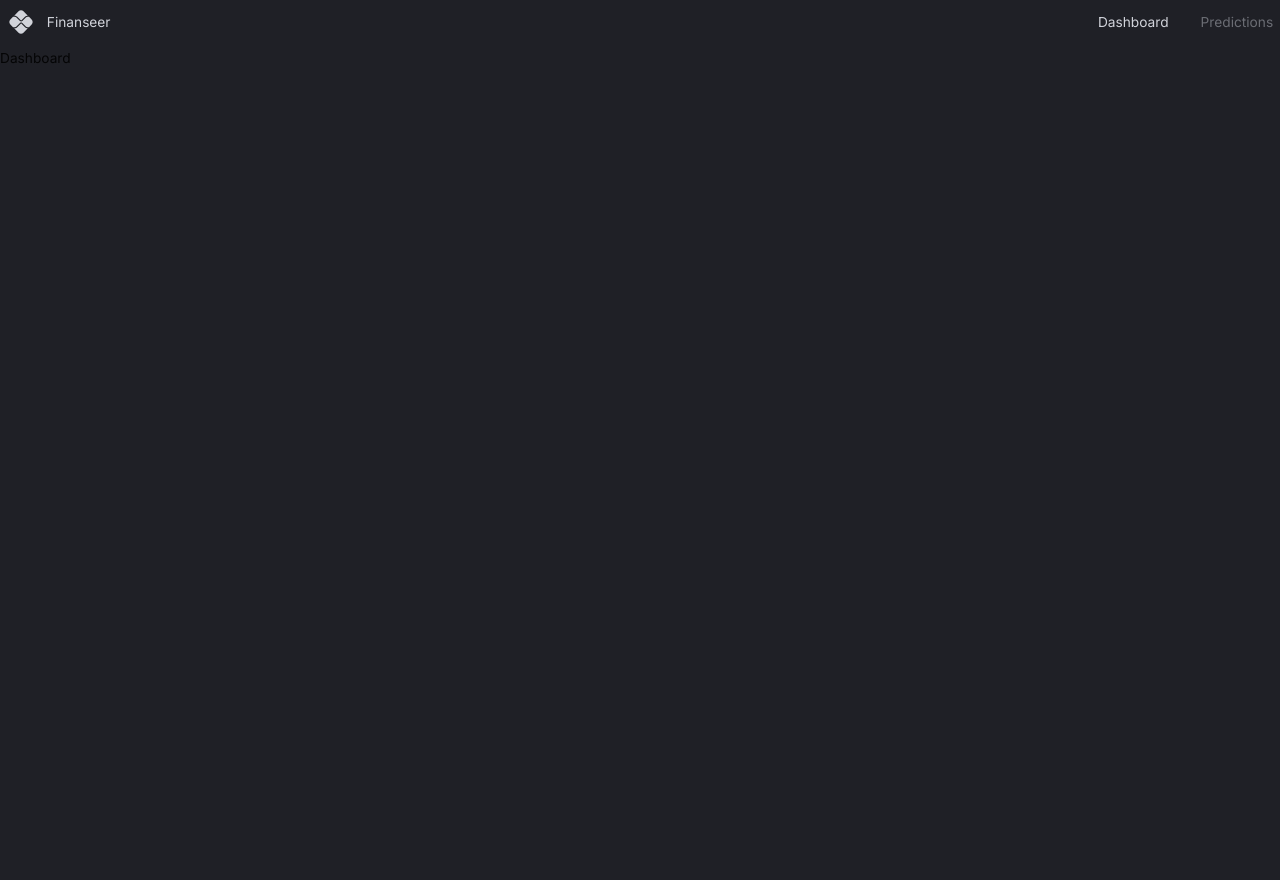
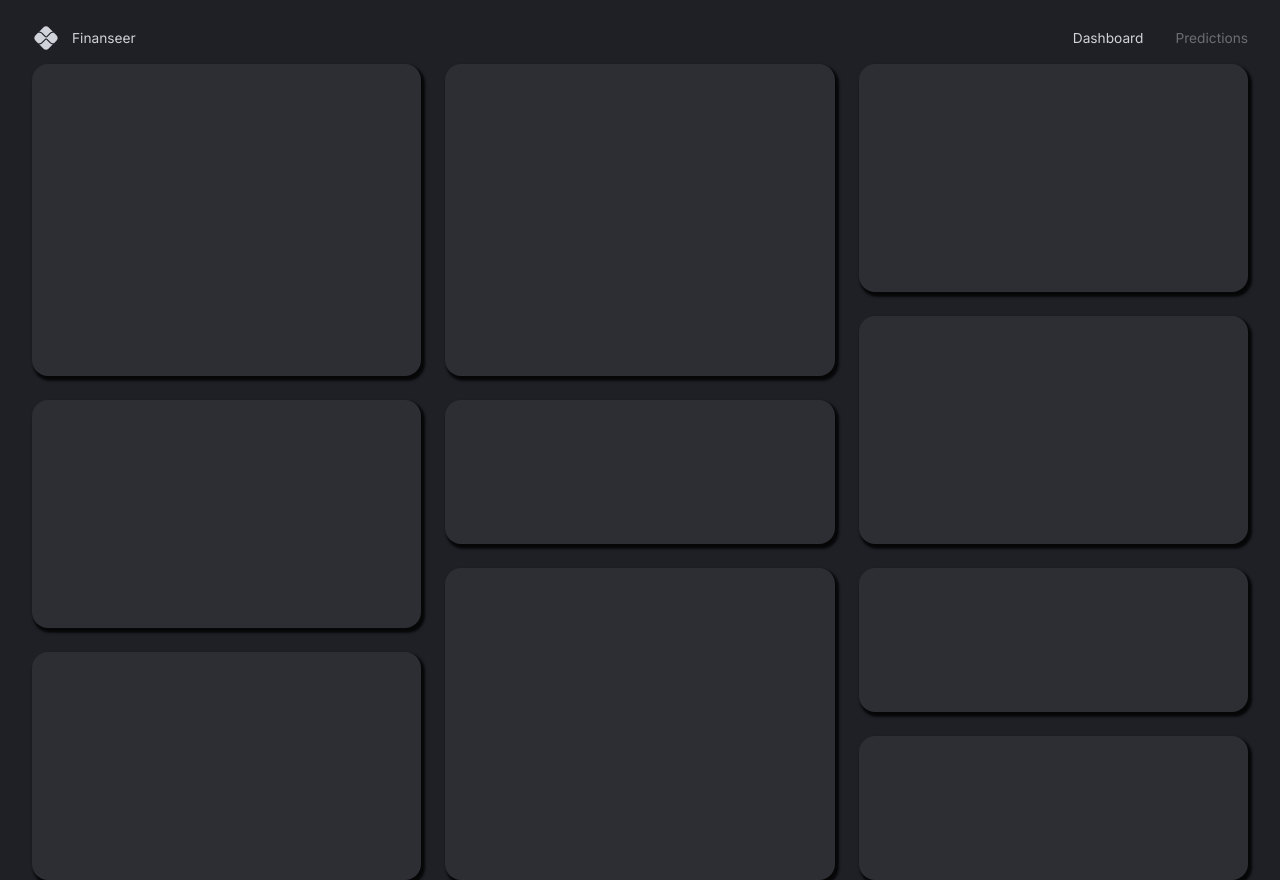
Before and after one commit to SuhailRazi/Finance-App, a React (Vite) app in the folder client/: page / in a window 1280 px wide. Before the commit the page ends 800 px from the top, so only its background shows below. Built offline with nearby package versions, Linux system fonts and the light colour scheme.

Commit message:
Dasboard layout completed

```diff
--- a/client/src/App.tsx
+++ b/client/src/App.tsx
@@ -3,7 +3,8 @@
 import { themeSettings } from "./theme";
 import { Box, CssBaseline } from "@mui/material";
 import { BrowserRouter, Route, Routes } from "react-router-dom";
-import Navbar from "@/scenes/navbar";
+import Dashboard from "./scenes/dashboard";
+import Navbar from "./scenes/navbar";
 
 function App() {
   const theme = useMemo(() => createTheme(themeSettings), []);
@@ -13,10 +14,10 @@
         <BrowserRouter>
           <ThemeProvider theme={theme}>
             <CssBaseline />
-            <Box width="100%" height="100%" padding="1rem 2rem 4rem 2 rem">
+            <Box width="100%" height="100%" padding="1rem 2rem 4rem 2rem">
               <Navbar />
               <Routes>
-                <Route path="/" element={<div>Dashboard</div>} />
+                <Route path="/" element={<Dashboard />} />
                 <Route path="/predictions" element={<div>Predictions</div>} />
               </Routes>
             </Box>
--- /dev/null
+++ b/client/src/components/DashboardBox.tsx
@@ -0,0 +1,10 @@
+import { Box } from "@mui/material";
+import { styled } from "@mui/system";
+
+const DashboardBox = styled(Box)(({ theme }) => ({
+  backgroundColor: theme.palette.background.light,
+  borderRadius: "1rem",
+  boxShadow: "0.15rem 0.2rem 0.15rem 0.1rem rgba(0,0,0,.8)",
+}));
+
+export default DashboardBox;
--- /dev/null
+++ b/client/src/scenes/dashboard/Row1.tsx
@@ -0,0 +1,15 @@
+import DashboardBox from "@/components/DashboardBox";
+
+type Props = {};
+
+const Row1 = (props: Props) => {
+  return (
+    <>
+      <DashboardBox gridArea="b"></DashboardBox>
+      <DashboardBox gridArea="a"></DashboardBox>
+      <DashboardBox gridArea="c"></DashboardBox>
+    </>
+  );
+};
+
+export default Row1;
--- /dev/null
+++ b/client/src/scenes/dashboard/Row2.tsx
@@ -0,0 +1,15 @@
+import DashboardBox from "@/components/DashboardBox";
+
+type Props = {};
+
+const Row2 = (props: Props) => {
+  return (
+    <>
+      <DashboardBox gridArea="d"></DashboardBox>
+      <DashboardBox gridArea="e"></DashboardBox>
+      <DashboardBox gridArea="f"></DashboardBox>
+    </>
+  );
+};
+
+export default Row2;
--- /dev/null
+++ b/client/src/scenes/dashboard/Row3.tsx
@@ -0,0 +1,16 @@
+import DashboardBox from "@/components/DashboardBox";
+
+type Props = {};
+
+const Row3 = (props: Props) => {
+  return (
+    <>
+      <DashboardBox gridArea="g"></DashboardBox>
+      <DashboardBox gridArea="h"></DashboardBox>
+      <DashboardBox gridArea="i"></DashboardBox>
+      <DashboardBox gridArea="j"></DashboardBox>
+    </>
+  );
+};
+
+export default Row3;
--- a/client/src/scenes/dashboard/index.tsx
+++ b/client/src/scenes/dashboard/index.tsx
@@ -1,6 +1,7 @@
-import { Box, useMediaQuery, useTheme } from "@mui/material";
-
-type Props = {};
+import { Box, useMediaQuery } from "@mui/material";
+import Row1 from "./Row1";
+import Row2 from "./Row2";
+import Row3 from "./Row3";
 
 const gridTemplateLargeScreens = `
   "a b c"
@@ -48,9 +49,8 @@
   "j"
 `;
 
-const Dashboard = (props: Props) => {
+const Dashboard = () => {
   const isAboveMediumScreen = useMediaQuery("(min-width: 1200px)");
-  const { palette } = useTheme();
   return (
     <Box
       width="100%"
@@ -71,16 +71,9 @@
             }
       }
     >
-      <Box gridArea="a" bgcolor="#fff"></Box>
-      <Box gridArea="b" bgcolor="#fff"></Box>
-      <Box gridArea="c" bgcolor="#fff"></Box>
-      <Box gridArea="d" bgcolor="#fff"></Box>
-      <Box gridArea="e" bgcolor="#fff"></Box>
-      <Box gridArea="f" bgcolor="#fff"></Box>
-      <Box gridArea="g" bgcolor="#fff"></Box>
-      <Box gridArea="h" bgcolor="#fff"></Box>
-      <Box gridArea="i" bgcolor="#fff"></Box>
-      <Box gridArea="j" bgcolor="#fff"></Box>
+      <Row1 />
+      <Row2 />
+      <Row3 />
     </Box>
   );
 };
--- a/client/src/scenes/navbar/Index.tsx
+++ b/client/src/scenes/navbar/Index.tsx
@@ -11,7 +11,7 @@
   const [selected, setSelected] = useState("dashboard");
 
   return (
-    <FlexBetween mb="0.25rem" p="0.5rem 0.5em" color={palette.grey[300]}>
+    <FlexBetween mb="0.25rem" p="0.5rem 0em" color={palette.grey[300]}>
       {/* Left side */}
       <FlexBetween gap="0.75rem">
         <PixIcon
```
